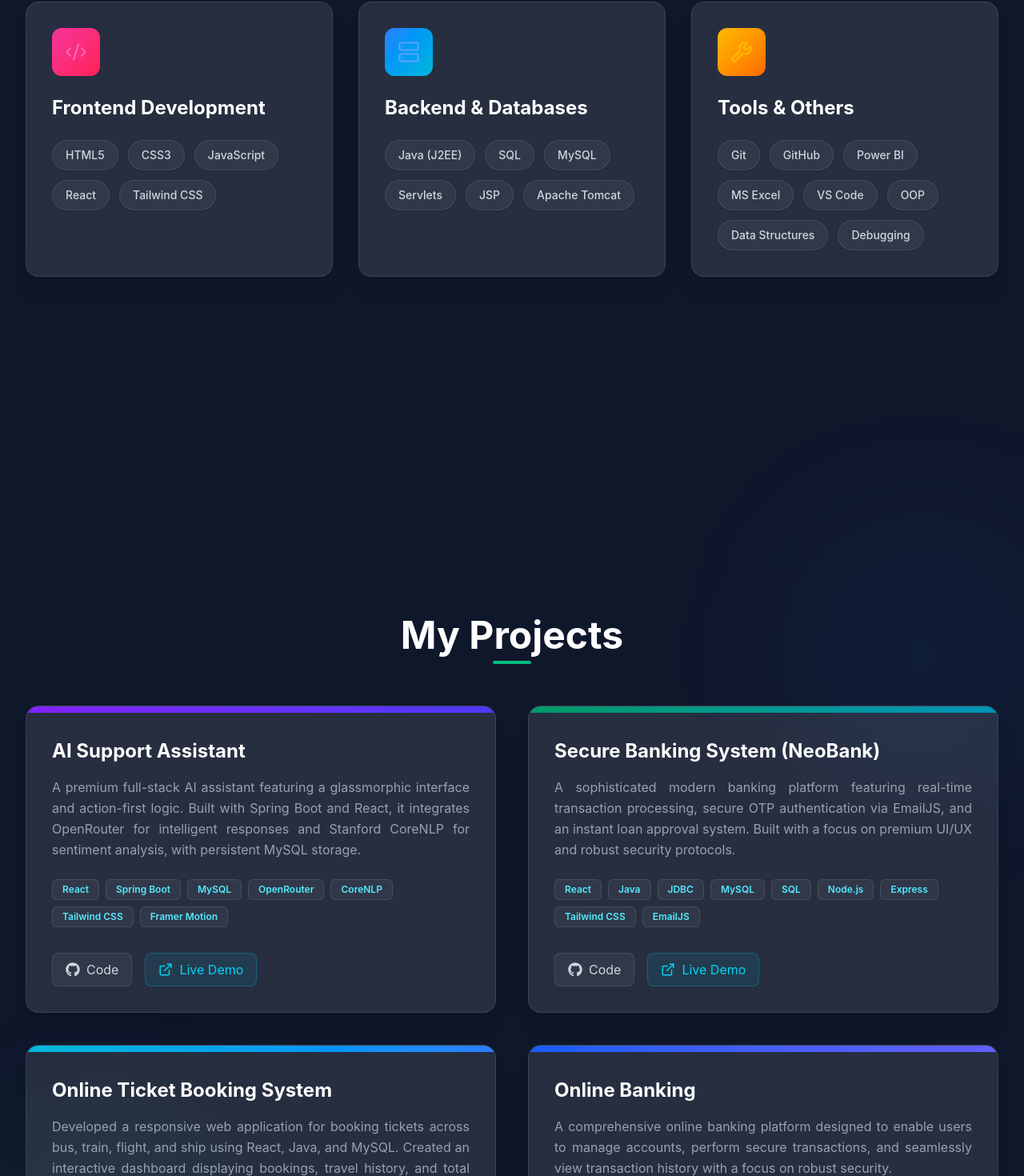
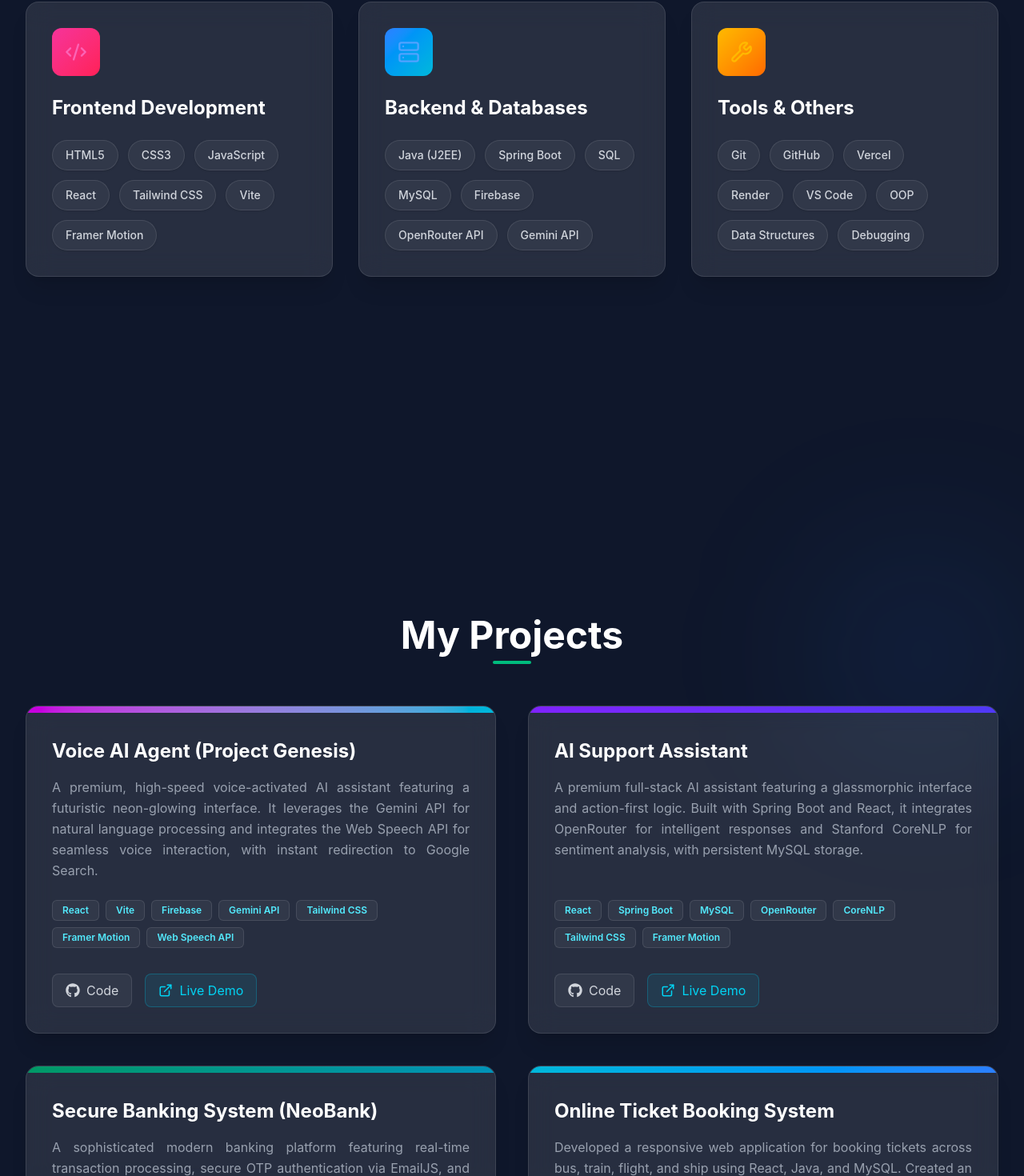
Before and after one commit to sridhar56556/My_Portfolio, a React (Vite) app: page / in a window 1280 px wide. Shown: the part 1780-3250 px from the top of the page at 80% size. Built offline with nearby package versions, Linux system fonts and the light colour scheme.

Commit message:
Add Voice AI Agent project and update technical skills

```diff
--- a/src/components/Projects.jsx
+++ b/src/components/Projects.jsx
@@ -5,6 +5,14 @@ import { FaGithub } from 'react-icons/fa';
 
 const Projects = () => {
   const projects = [
+    {
+      title: "Voice AI Agent (Project Genesis)",
+      description: "A premium, high-speed voice-activated AI assistant featuring a futuristic neon-glowing interface. It leverages the Gemini API for natural language processing and integrates the Web Speech API for seamless voice interaction, with instant redirection to Google Search.",
+      technologies: ["React", "Vite", "Firebase", "Gemini API", "Tailwind CSS", "Framer Motion", "Web Speech API"],
+      github: "https://github.com/sridhar56556/Voice-Chat-Ai-Agent",
+      live: "https://ai-voice-support-bot.web.app/assistant",
+      color: "from-fuchsia-600 to-cyan-500"
+    },
     {
       title: "AI Support Assistant",
       description: "A premium full-stack AI assistant featuring a glassmorphic interface and action-first logic. Built with Spring Boot and React, it integrates OpenRouter for intelligent responses and Stanford CoreNLP for sentiment analysis, with persistent MySQL storage.",
--- a/src/components/Skills.jsx
+++ b/src/components/Skills.jsx
@@ -7,19 +7,19 @@ const Skills = () => {
     {
       title: 'Frontend Development',
       icon: <Code2 className="text-pink-400" size={28} />,
-      skills: ['HTML5', 'CSS3', 'JavaScript', 'React', 'Tailwind CSS'],
+      skills: ['HTML5', 'CSS3', 'JavaScript', 'React', 'Tailwind CSS', 'Vite', 'Framer Motion'],
       color: 'from-pink-500 to-rose-500'
     },
     {
       title: 'Backend & Databases',
       icon: <Server className="text-blue-400" size={28} />,
-      skills: ['Java (J2EE)', 'SQL', 'MySQL', 'Servlets', 'JSP', 'Apache Tomcat'],
+      skills: ['Java (J2EE)', 'Spring Boot', 'SQL', 'MySQL', 'Firebase', 'OpenRouter API', 'Gemini API'],
       color: 'from-blue-500 to-cyan-500'
     },
     {
       title: 'Tools & Others',
       icon: <Wrench className="text-amber-400" size={28} />,
-      skills: ['Git', 'GitHub', 'Power BI', 'MS Excel', 'VS Code', 'OOP', 'Data Structures', 'Debugging'],
+      skills: ['Git', 'GitHub', 'Vercel', 'Render', 'VS Code', 'OOP', 'Data Structures', 'Debugging'],
       color: 'from-amber-400 to-orange-500'
     }
   ];
```
